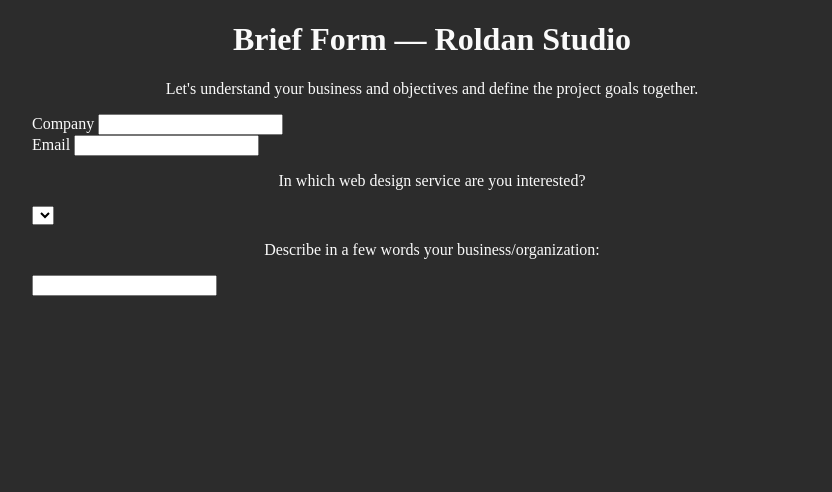
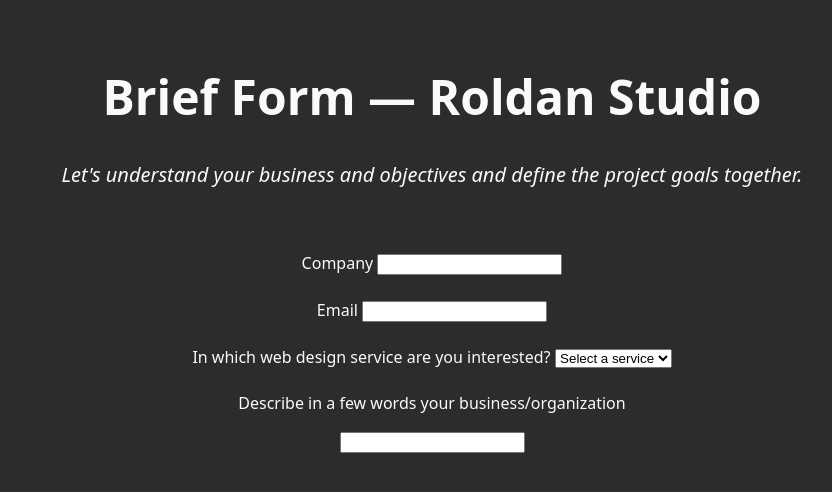
Before and after one commit to dysk0zero/Easy-HTML-CSS-Exercises, a plain HTML site: page SurveyForm/index.html in a window 1280 px wide. Shown: the whole page, without its empty margins (208-1040 px from the left). Drawn offline with Linux system fonts and the light colour scheme.

Commit message:
css updates

```diff
--- a/SurveyForm/index.html
+++ b/SurveyForm/index.html
@@ -7,28 +7,33 @@
   </head>
   <body>
     <header>
-      <h1>Brief Form &mdash; Roldan Studio</h1>
-      <p>
+      <h1 id="title" >Brief Form &mdash; Roldan Studio</h1>
+      <p id="description" >
         Let's understand your business and objectives and define the project
         goals together.
       </p>
     </header>
     <main>
-      <form>
+      <form id="survey-form">
         <div class="formWrapper">
-          <label>Company</label>
-          <input />
+          <label for="name">Company</label>
+          <input id="name" name="name" type="text" required />
         </div>
         <div class="formWrapper">
-          <label>Email</label>
-          <input />
+          <label for="email">Email</label>
+          <input id="email" name="email" type="email" required />
         </div>
         <div class="formWrapper">
-          <p>In which web design service are you interested?</p>
-          <select></select>
+          <label for="service">In which web design service are you interested?</label>
+          <select id="service" name="service">
+            <option value="">Select a service</option>
+            <option value="1">Static Site</option>
+            <option value="2">Dynamic Site</option>
+            <option value="3">Web App</option>
+          </select>
         </div>
         <div class="formWrapper">
-          <p>Describe in a few words your business/organization: </p>
+          <p>Describe in a few words your business/organization </p>
           <input />
         </div>
       </form>
--- a/SurveyForm/styles.css
+++ b/SurveyForm/styles.css
@@ -1,10 +1,35 @@
 body {
-  width: 100vh;
   height: 100vh;
   background-color: rgb(44, 44, 44);
   color: rgb(250, 250, 250);
   margin: 0 auto;
+  font-family: system-ui, -apple-system, BlinkMacSystemFont, 'Segoe UI', Roboto, Oxygen, Ubuntu, Cantarell, 'Open Sans', 'Helvetica Neue', sans-serif;
+  font-size: 16px;
 }
-h1, p {
+* {
   text-align: center;
 }
+
+header {
+  margin: 4rem 0 4rem 0;
+}
+
+main {
+  width: 100vh;
+  margin: 0 auto;
+}
+
+#survey-form > * + * {
+  margin-top: 1.5em;
+}
+
+#title {
+  font-weight: 700;
+  font-size: 3rem;
+}
+
+#description {
+  font-weight: 500;
+  font-style: italic;
+  font-size: 1.25rem;
+}
```
